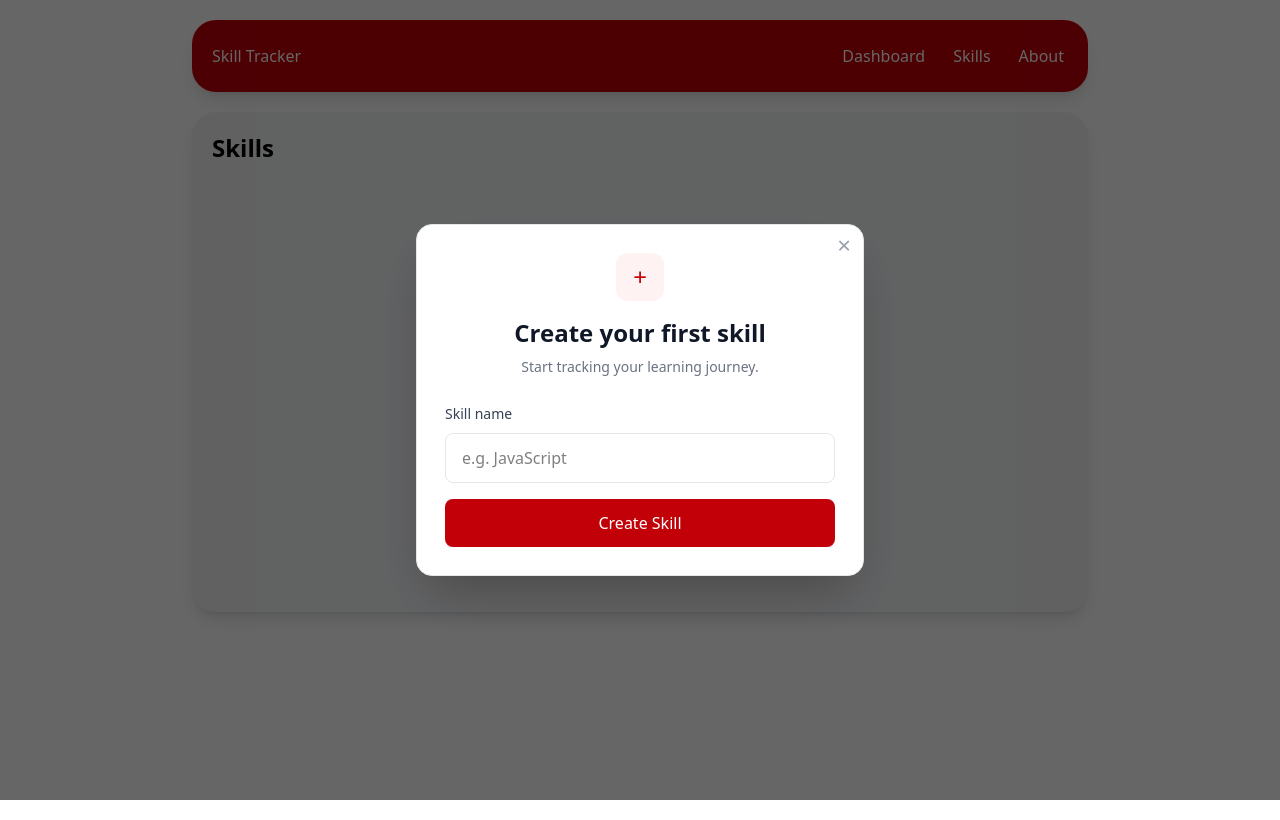
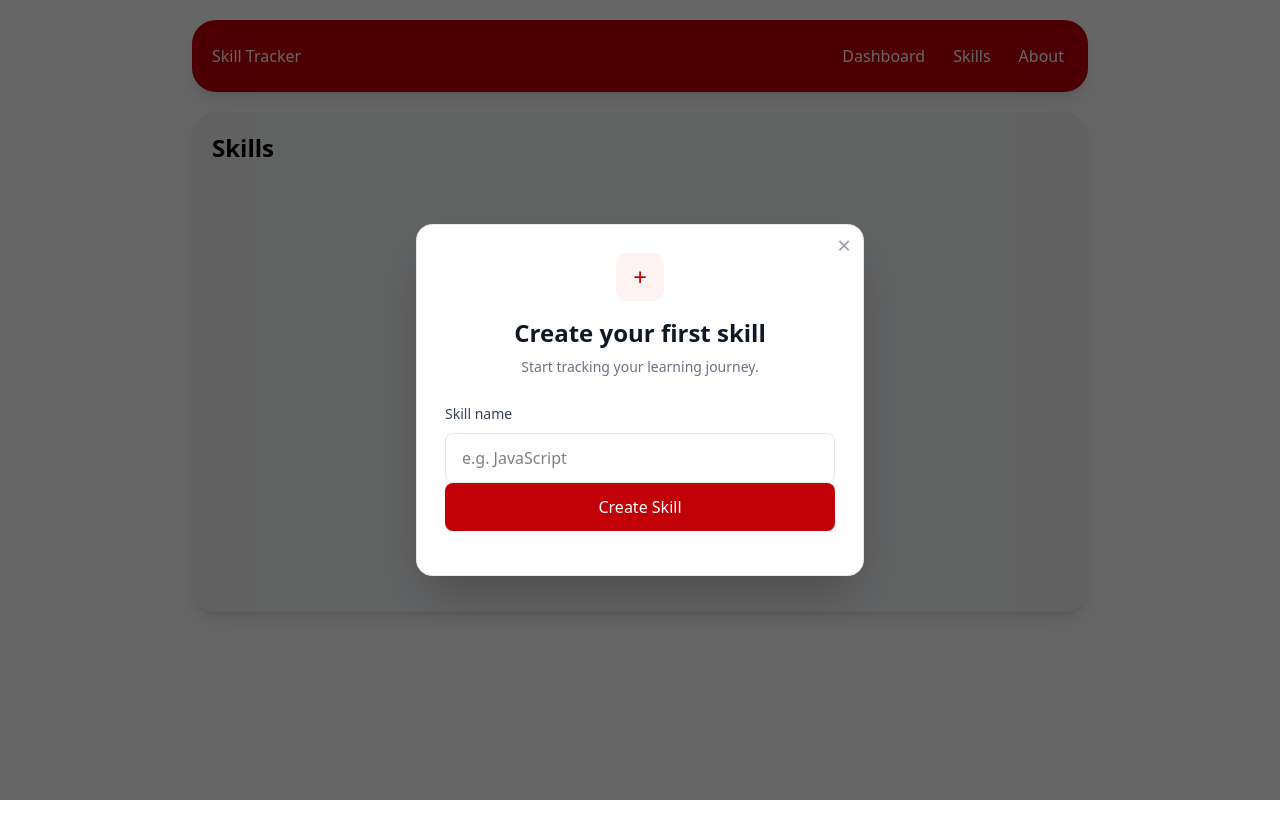
Before and after one commit to mntandrei/skill-tracker, a Next.js app: page /Skills in a window 1280 px wide. Built offline with nearby package versions, Linux system fonts and the light colour scheme.

Commit message:
Crypted skill creation in CreateSkillModal.tsx

```diff
--- a/src/app/components/skills/CreateSkillModal.tsx
+++ b/src/app/components/skills/CreateSkillModal.tsx
@@ -1,9 +1,27 @@
 "use client";
 import { useState } from "react";
+
+type Skill = {
+  id: string;
+  name: string;
+};
 
 export default function CreateSkillModal() {
     const [isOpen, setIsOpen] = useState(true);
     if (!isOpen) return null;
+    const handleSubmit = (e: React.SubmitEvent<HTMLFormElement>) => {
+        e.preventDefault();
+        const formData = new FormData(e.currentTarget);
+        const skillName = formData.get("skill-name");
+        if (typeof skillName === "string" && skillName.trim() !== "") {
+          const newSkill: Skill = {
+            id: crypto.randomUUID(),
+            name: skillName.trim(),
+          };
+          console.log(newSkill);
+        }
+
+    };
 
   return (
     <div className="fixed inset-0 z-50 flex items-center justify-center bg-black/60 p-4">
@@ -20,16 +38,24 @@ export default function CreateSkillModal() {
           </p>
         </div>
         <div className="space-y-4">
+          <form onSubmit={handleSubmit}>
             <div>
               <label htmlFor="skill-name" className="text-sm font-medium text-gray-700">
                 Skill name
               </label>
               <input
+                name="skill-name"
                 id="skill-name"
                 type="text"
                 placeholder="e.g. JavaScript"
                 className="mt-2 w-full rounded-lg border border-gray-200 px-4 py-3 outline-none transition-colors focus:border-red-500 focus:ring-2 focus:ring-red-500/20"/>
             </div>
+            <button
+              type="submit"
+              className="w-full rounded-lg bg-red-700 py-3 font-medium text-white transition-colors hover:bg-red-800">
+              Create Skill
+            </button>
+          </form>
           <button
             type="button"
             aria-label="Close modal"
@@ -37,11 +63,6 @@ export default function CreateSkillModal() {
             onClick={() => setIsOpen(false)}>
             &times;
           </button>
-          <button
-            type="button"
-            className="w-full rounded-lg bg-red-700 py-3 font-medium text-white transition-colors hover:bg-red-800">
-            Create Skill
-          </button>
         </div>
       </div>
     </div>
```
Lines whose indentation alone changed are shown as unchanged.
